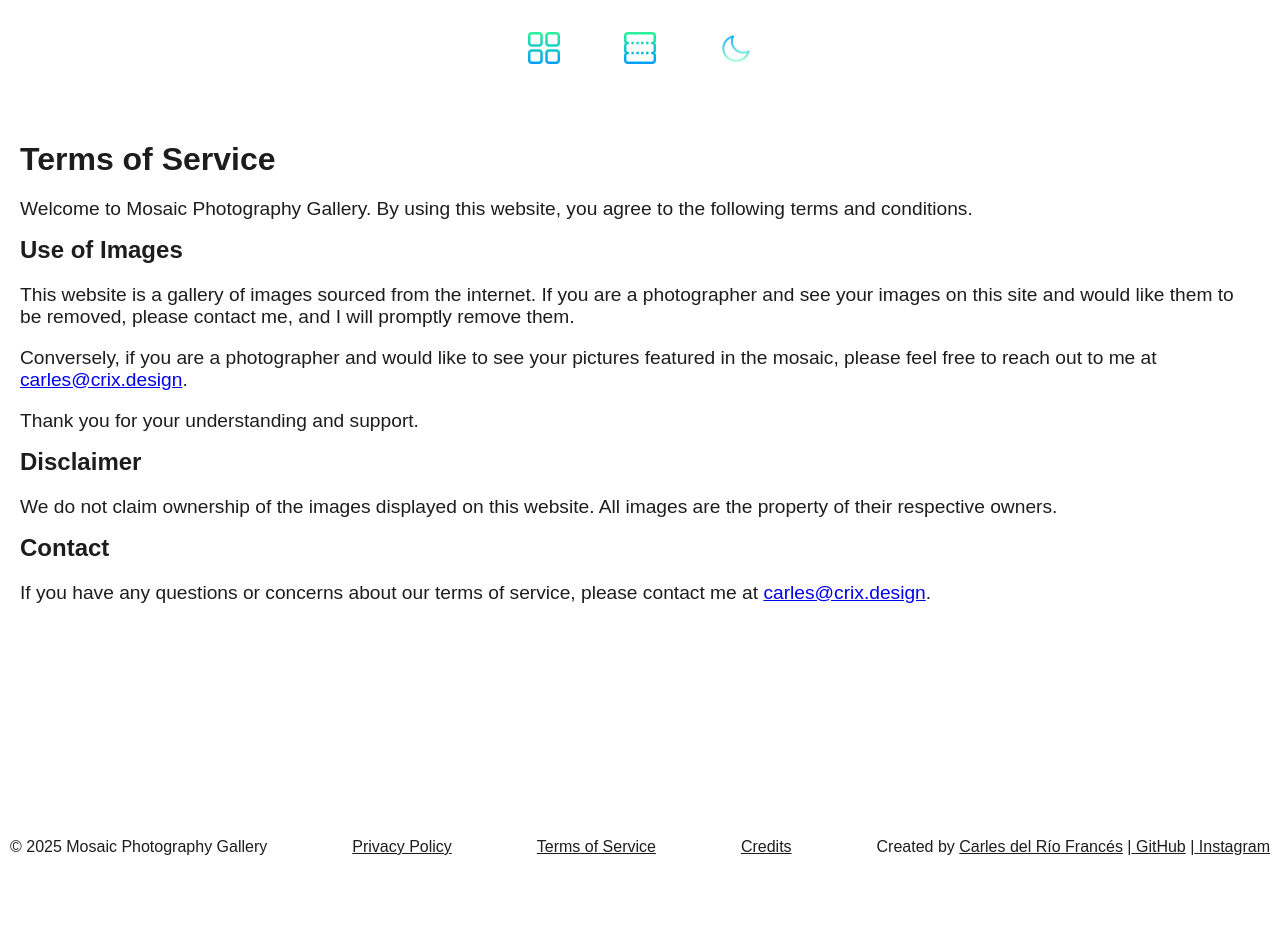
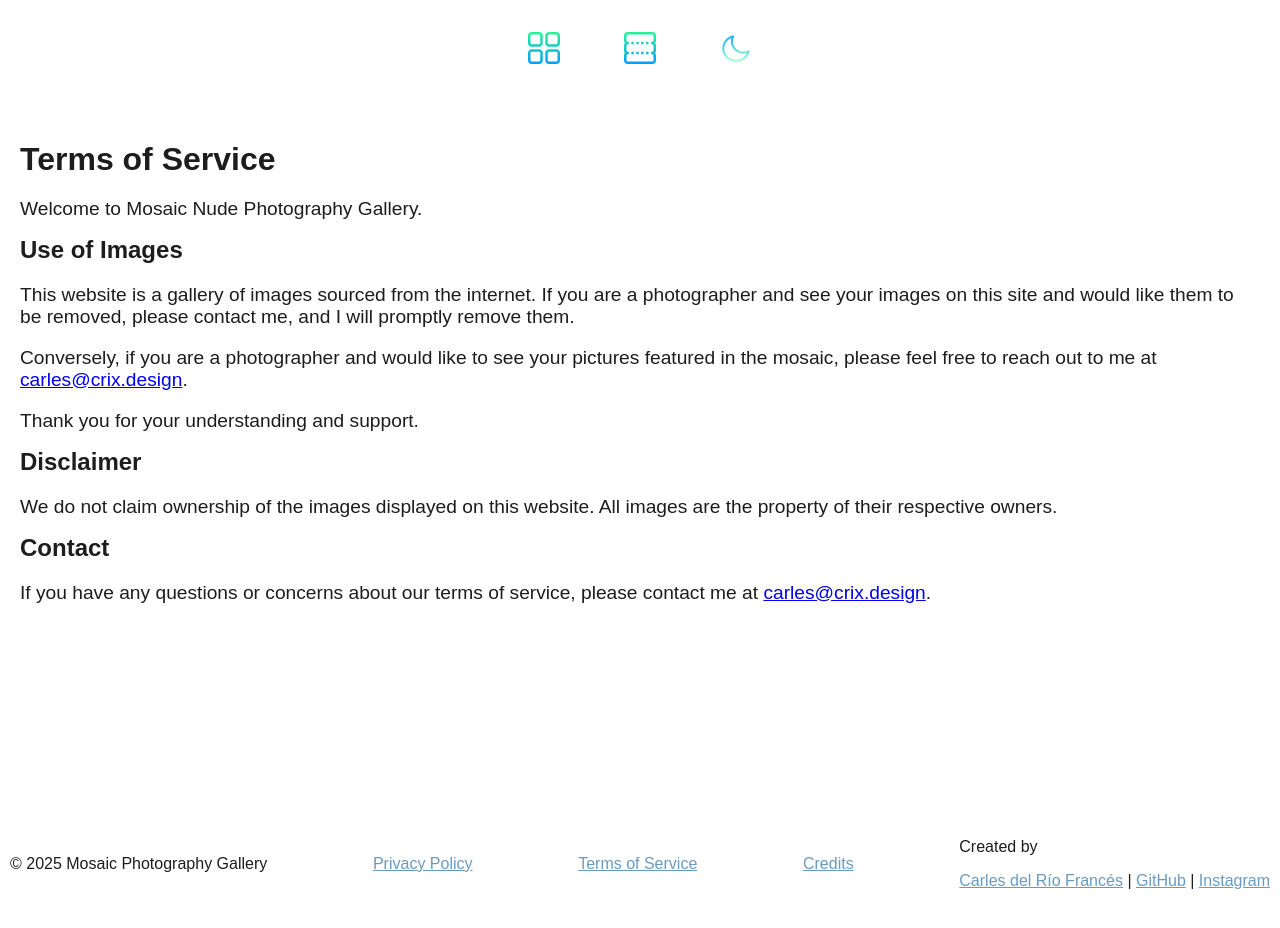
Before and after one commit to Carles11/mosaic-photography, a Next.js app: page /legal/terms-of-service in a window 1280 px wide. Shown: the top 928 px of the page. Built offline with nearby package versions, Linux system fonts and the light colour scheme.

Commit message:
prod ready

```diff
--- a/src/app/legal/credits/page.tsx
+++ b/src/app/legal/credits/page.tsx
@@ -63,7 +63,7 @@ const Credits: React.FC = () => {
           Hello! I´m a passionate developer who loves coding and creating useful
           tools and content. My name is Carles, the creator of
           mosaic.photography. This website is a labor of love, aimed at
-          providing valuable resources and services for free.
+          providing valuable something for free.
         </p>
         <p>
           Maintaining and improving this site takes a lot of time and effort,
@@ -84,7 +84,7 @@ const Credits: React.FC = () => {
         >
           <Image
             height="36"
-            width="100"
+            width="144"
             style={{ border: "0px", height: "36px" }}
             src="https://storage.ko-fi.com/cdn/kofi6.png?v=6"
             alt="Buy Me a Coffee at ko-fi.com"
--- a/src/app/legal/terms-of-service/page.tsx
+++ b/src/app/legal/terms-of-service/page.tsx
@@ -5,10 +5,7 @@ const TermsOfService: React.FC = () => {
   return (
     <div className={styles.container}>
       <h1 className={styles.title}>Terms of Service</h1>
-      <p className={styles.text}>
-        Welcome to Mosaic Photography Gallery. By using this website, you agree
-        to the following terms and conditions.
-      </p>
+      <p className={styles.text}>Welcome to Mosaic Nude Photography Gallery.</p>
       <h2 className={styles.subtitle}>Use of Images</h2>
       <p className={styles.text}>
         This website is a gallery of images sourced from the internet. If you
--- a/src/components/footer/Footer.tsx
+++ b/src/components/footer/Footer.tsx
@@ -2,11 +2,12 @@ import React from "react";
 import styles from "./footer.module.css";
 
 const Footer: React.FC = () => {
+  const currentYear = new Date().getFullYear();
   return (
     <footer className={styles.footerContainer}>
       <div className={styles.footerContent}>
         <div className={styles.footerItem}>
-          <p>&copy; 2025 Mosaic Photography Gallery</p>
+          <p>&copy; {currentYear} Mosaic Photography Gallery</p>
         </div>
         <div className={styles.footerItem}>
           <a href="/legal/privacy-policy">Privacy Policy</a>
@@ -18,8 +19,8 @@ const Footer: React.FC = () => {
           <a href="/legal/credits">Credits</a>
         </div>
         <div className={styles.footerItem}>
+          <p>Created by </p>
           <p>
-            Created by{" "}
             <a
               href="https://www.rio-frances.com"
               target="_blank"
@@ -27,16 +28,15 @@ const Footer: React.FC = () => {
             >
               Carles del Río Francés
             </a>{" "}
-            |
+            |{" "}
             <a
               href="https://github.com/Carles11"
               target="_blank"
               rel="noopener noreferrer"
             >
-              {" "}
               GitHub
             </a>{" "}
-            |
+            |{" "}
             <a
               href="https://www.instagram.com/analogue_carles"
               target="_blank"
--- a/src/components/footer/footer.module.css
+++ b/src/components/footer/footer.module.css
@@ -20,7 +20,7 @@
 }
 
 .footerItem a {
-  color: var(--text-color);
+  color: var(--link-color);
   text-decoration: underline;
 }
 
```
